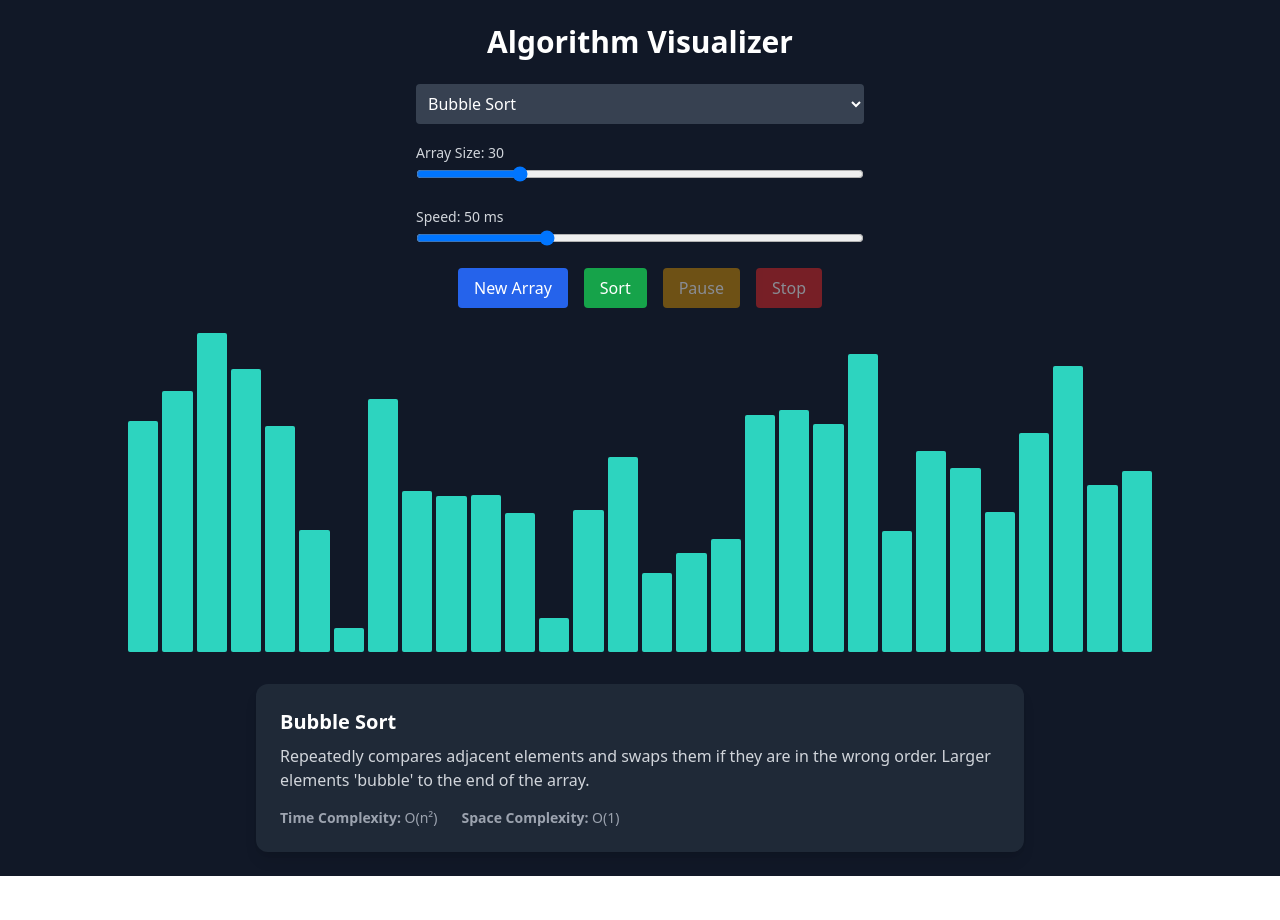
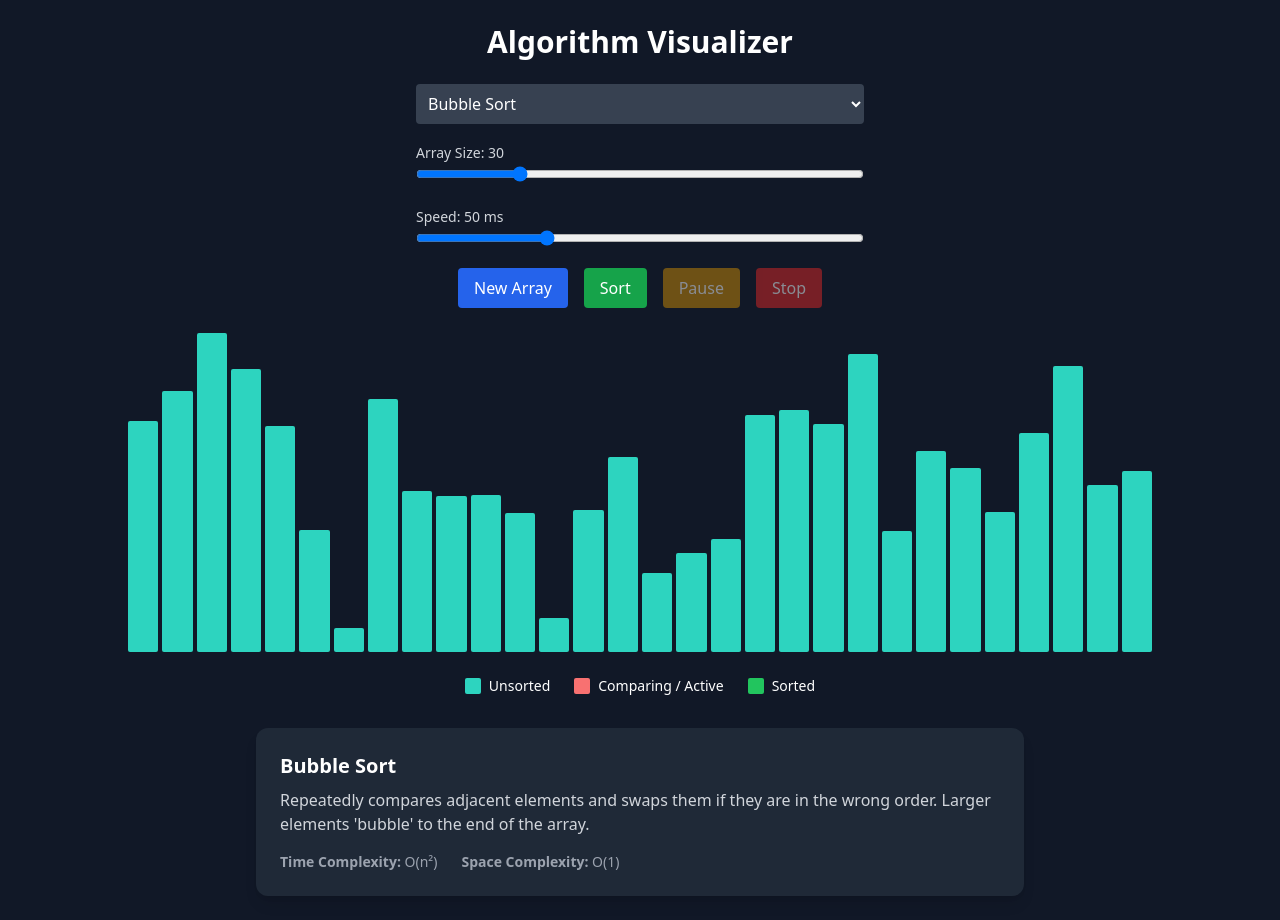
Before and after one commit to jahn03/Algorithm-Visualizer, a React (Vite) app: page / in a window 1280 px wide. Before the commit the page ends 876 px from the top, so only its background shows below. Built offline with nearby package versions, Linux system fonts and the light colour scheme.

Commit message:
added legend

```diff
--- a/src/App.jsx
+++ b/src/App.jsx
@@ -177,6 +177,25 @@ function App() {
         ))}
       </div>
 
+      {/* Legend */}
+      <div className="mt-6 flex gap-6 text-sm">
+        <div className="flex items-center gap-2">
+          <div className="w-4 h-4 bg-teal-400 rounded-sm"></div>
+          <span>Unsorted</span>
+        </div>
+
+        <div className="flex items-center gap-2">
+          <div className="w-4 h-4 bg-red-400 rounded-sm"></div>
+          <span>Comparing / Active</span>
+        </div>
+
+        <div className="flex items-center gap-2">
+          <div className="w-4 h-4 bg-green-500 rounded-sm"></div>
+          <span>Sorted</span>
+        </div>
+      </div>
+
+
       {/* Algorithm Info Panel */}
       <div className="mt-8 max-w-3xl bg-gray-800 p-6 rounded-xl shadow-lg">
         <h2 className="text-xl font-semibold mb-2">
```
